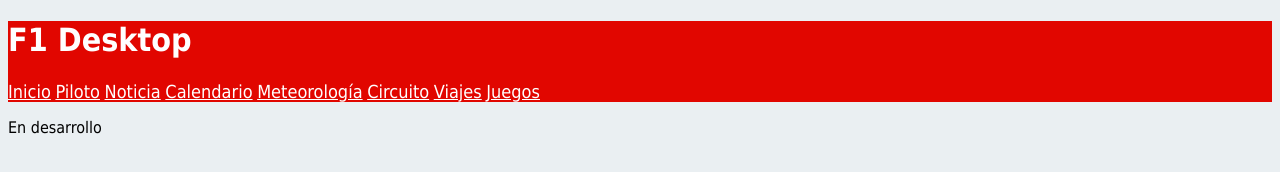
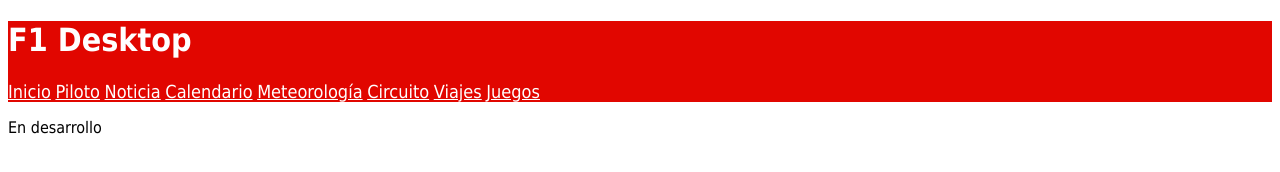
Before and after one commit to uo284247/sew, a plain HTML site: page index.html in a window 1280 px wide. Drawn offline with Linux system fonts and the light colour scheme.

Commit message:
Update estilo.css

```diff
--- a/estilo/estilo.css
+++ b/estilo/estilo.css
@@ -2,7 +2,7 @@
 /*Para el cuerpo de la página, tipo de letra, color de fondo y color de letra*/
 body {
 	font-family: tahoma;
-	background-color:#EAEFF2;
+	background-color:#FFFFFF;
 	color: #000000;
 }
 /* Para el encabezado color de fondo y de letra*/
```
